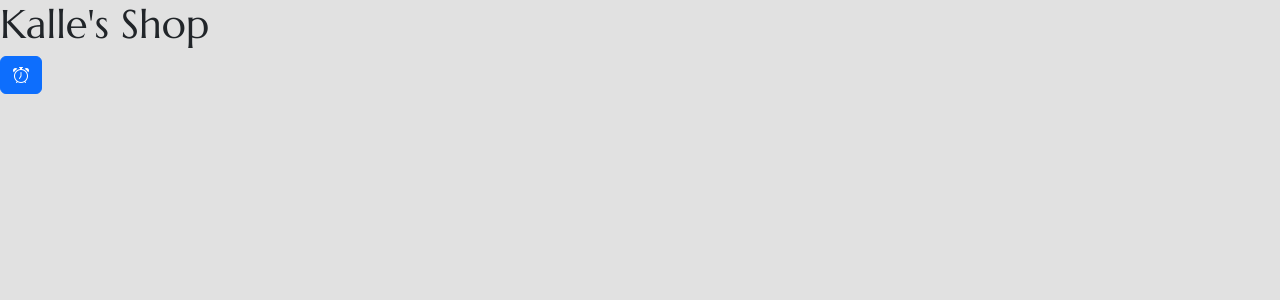
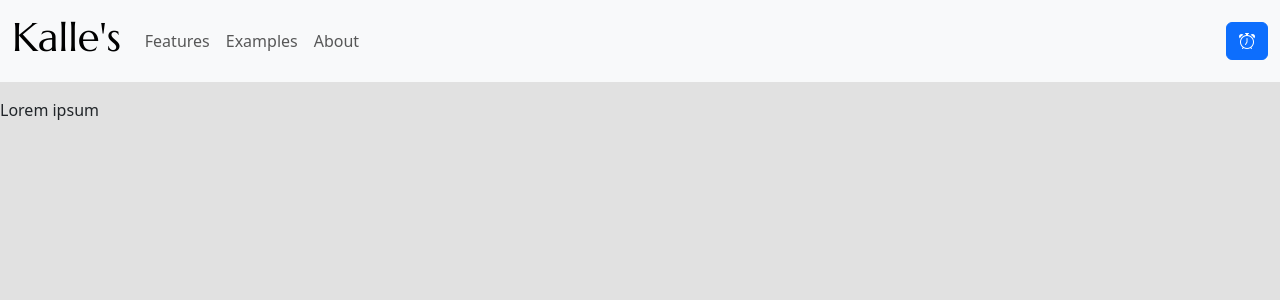
Before and after one commit to DerEns86/kalle-shop, an Angular app: page / in a window 1280 px wide. Shown: the top 300 px of the page. Built offline with nearby package versions, Linux system fonts and the light colour scheme.

Commit message:
create header

```diff
--- a/src/app/app.component.html
+++ b/src/app/app.component.html
@@ -1,5 +1,40 @@
-<h1>{{title}}</h1>
-<router-outlet />
-<button class="btn btn-primary">
-  <i class="bi bi-alarm"></i>
-</button>
+<header style="width: 100%">
+
+  <nav class="navbar navbar-expand-md navbar-light bg-body-tertiary mb-3">
+    <div class="container-fluid">
+
+      <a class="navbar-brand" [routerLink]="'.'"><h1>{{ title }}</h1></a>
+
+      <button class="navbar-toggler" type="button" (click)="isMenuCollapsed = !isMenuCollapsed"
+              style="position: absolute; right: 50%; flex: 1"
+      >&#9776;
+      </button>
+
+      <div [ngbCollapse]="isMenuCollapsed" class="collapse navbar-collapse">
+        <ul class="navbar-nav">
+          <li class="nav-item active">
+            <!-- Step 4: Close the menu when a link is clicked. -->
+            <a class="nav-link" [routerLink]="'.'" (click)="isMenuCollapsed = true">Features</a>
+          </li>
+          <li class="nav-item">
+            <a class="nav-link" [routerLink]="'.'" (click)="isMenuCollapsed = true">Examples</a>
+          </li>
+          <li class="nav-item">
+            <a class="nav-link" [routerLink]="'.'" (click)="isMenuCollapsed = true">About</a>
+          </li>
+        </ul>
+      </div>
+
+      <button class="btn btn-primary">
+        <i class="bi bi-alarm"></i>
+      </button>
+    </div>
+  </nav>
+
+</header>
+
+
+<router-outlet/>
+
+
+<p>Lorem ipsum</p>
--- a/src/app/app.component.ts
+++ b/src/app/app.component.ts
@@ -1,13 +1,15 @@
 import { Component } from '@angular/core';
-import { RouterOutlet } from '@angular/router';
+import { RouterLink, RouterOutlet } from '@angular/router';
+import { NgbCollapse } from '@ng-bootstrap/ng-bootstrap';
 
 @Component({
   selector: 'app-root',
   standalone: true,
-  imports: [RouterOutlet],
+  imports: [RouterOutlet, RouterLink, NgbCollapse],
   templateUrl: './app.component.html',
-  styleUrl: './app.component.scss'
+  styleUrl: './app.component.scss',
 })
 export class AppComponent {
-  title = "Kalle's Shop";
+  title = "Kalle's";
+  isMenuCollapsed: boolean = true;
 }
```
